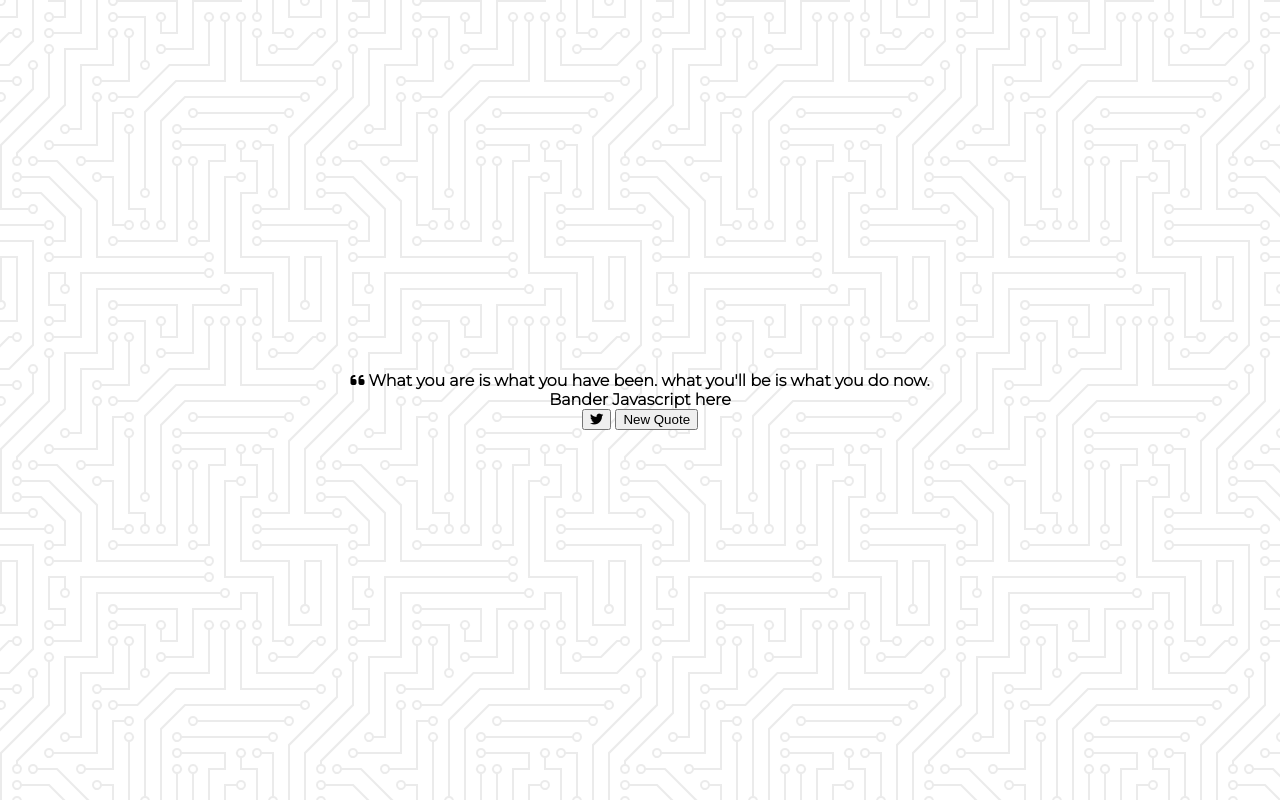
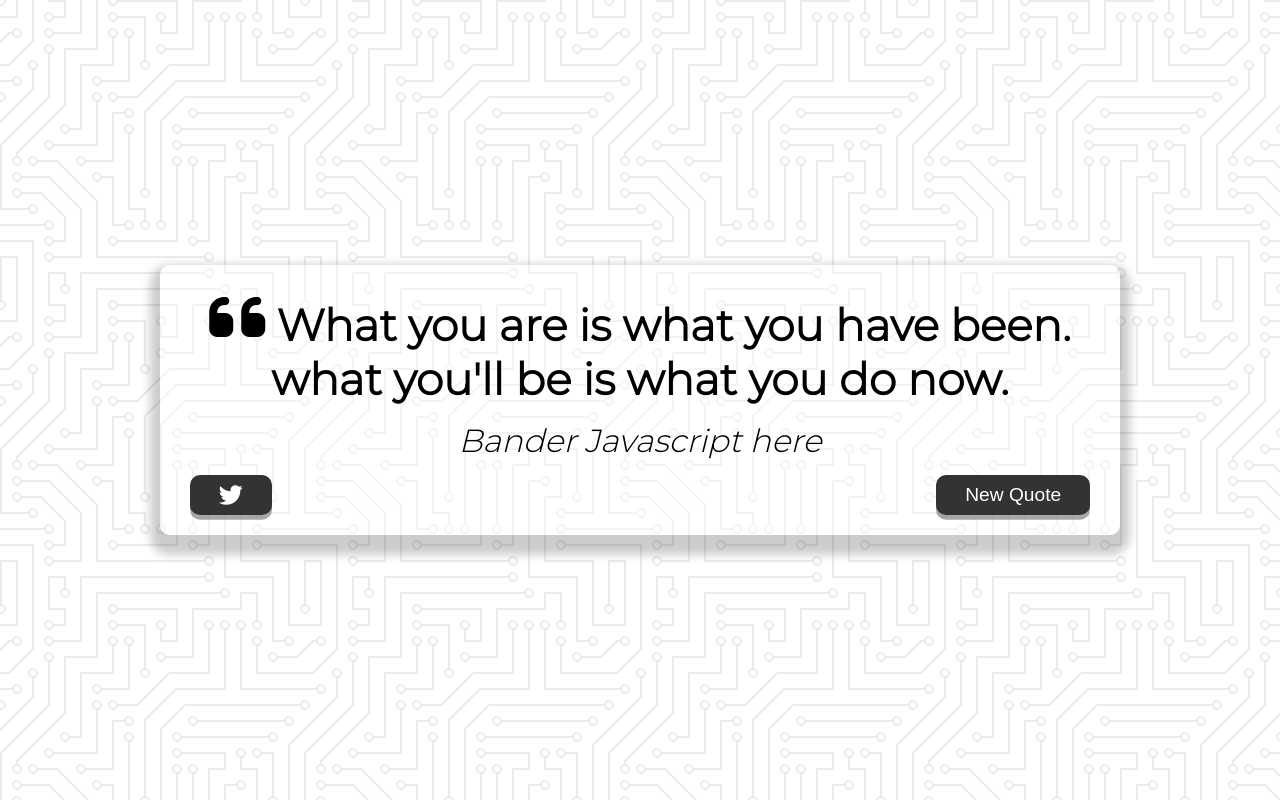
Before and after one commit to bander771new/template-test, a plain HTML site: page index.html in a window 1280 px wide. Drawn offline with Linux system fonts and the light colour scheme.

Commit message:
css-finished

```diff
--- a/style.css
+++ b/style.css
@@ -17,3 +17,79 @@ body {
     align-items: center;
     justify-content: center;
 }
+
+.quote-container{
+    width: auto;
+    max-width: 900px;
+    padding: 20px 30px;
+    border-radius: 10px;
+    background-color: rgba(255, 255, 255, 0.4);
+    box-shadow: 0 10px 10px 10px rgba(0, 0, 0, 0.2);
+
+}
+
+.quote-text{
+    font-size: 2.75rem;
+}
+
+.long-quote{
+    font-size: 2rem;
+}
+
+.fa-quote-left{
+    font-size: 4rem;
+}
+
+.quote-author{
+    margin-top: 15px;
+    font-size: 2rem;
+    font-weight: 400;
+    font-style: italic;
+}
+
+.button-container{
+    margin-top: 15px;
+    display: flex;
+    justify-content: space-between;
+}
+
+button {
+    cursor: pointer;
+    font-size: 1.2rem;
+    height: 2.5rem;
+    border: none;
+    border-radius: 10px;
+    color: #fff;
+    background: #333;
+    outline: none;
+    padding: 0.5rem 1.8rem;
+    box-shadow: 0 0.3rem rgba(121, 121, 121, 0.65);
+}
+
+button:hover {
+    filter: brightness(110%);
+
+}
+
+button:active {
+    transform: translate(0, 0.3rem);
+    box-shadow: 0 0.1rem rgba(255, 255, 255, 0.65);
+}
+
+.twitter-button:hover {
+    color: #38a1f3;
+}
+
+.fa-twitter {
+    font-size: 1.5rem;
+}
+
+/* Media Query */
+@media screen and (max-width: 1000px) {
+    .quote-container{
+        margin: auto 10px;
+    }
+    .quote-text{
+        font-size: 2.5rem;
+    }
+}
```
